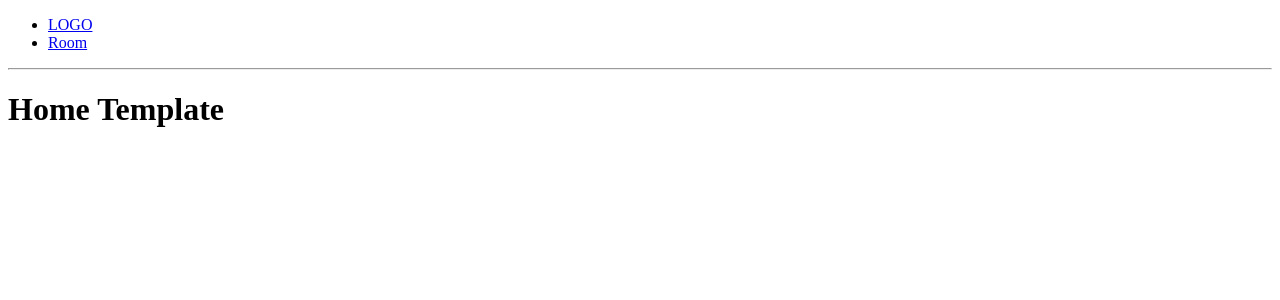
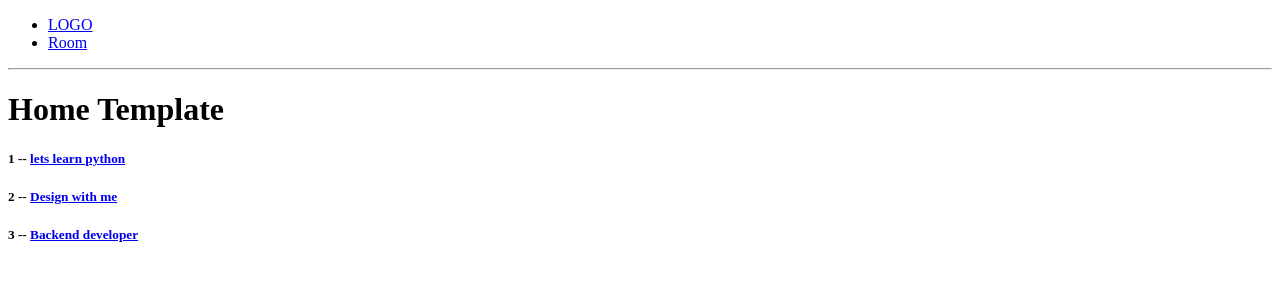
Before and after one commit to Precioussoul/StudyBuddy, a Django app: page / in a window 1280 px wide. Shown: the top 300 px of the page. Run offline with Django 4.2, Linux system fonts and the light colour scheme.

Commit message:
feat: managing dynamic data

```diff
--- /dev/null
+++ b/base/templates/base/home.html
@@ -0,0 +1,16 @@
+{% extends "main.html" %}
+
+{% block content %}
+<h1>Home Template</h1>
+
+<div>
+    <div class="">
+        {% for room in rooms %}
+        <div class="">
+            <h5 class="">{{room.id}} -- <a href={% url 'room' room.id %}>{{room.name}}</a></h5>
+        </div>
+        {% endfor %}
+    </div>
+</div>
+
+{% endblock content %}
--- a/templates/home.html
+++ b/base/templates/base/room.html
@@ -1,5 +1,5 @@
 {% extends "main.html" %}
 
 {% block content %}
-<h1>Home Template</h1>
+<h1>{{room.name}}</h1>
 {% endblock content %}
--- a/base/urls.py
+++ b/base/urls.py
@@ -4,5 +4,5 @@ from . import views
 
 urlpatterns = [
     path('', views.home, name='home'),
-    path('room/', views.room, name='room'),
+    path('room/<str:pk>/', views.room, name='room'),
 ]
--- a/base/views.py
+++ b/base/views.py
@@ -3,7 +3,23 @@ from django.shortcuts import render
 # Create your views here.
 from django.http import HttpResponse
 
+
+rooms = [
+    {"id":1, "name":'lets learn python'},
+    {'id':2, "name":'Design with me'},
+    {'id':3, "name":'Backend developer'}
+]
+
 def home(request):
-    return  render(request, 'home.html')
-def room(request):
-    return  render(request, 'room.html')
+    context = {'rooms':rooms}
+    return  render(request, 'base/home.html', context)
+
+
+def room(request, pk):
+    room = None
+    for item in rooms:
+         if item['id'] == int(pk):
+           room = item
+
+    context = {'room':room}
+    return  render(request, 'base/room.html', context)
--- a/templates/room.html
+++ /dev/null
@@ -1,5 +0,0 @@
-{% extends "main.html" %}
-
-{% block content %}
-<h1>Room Template</h1>
-{% endblock content %}
```
